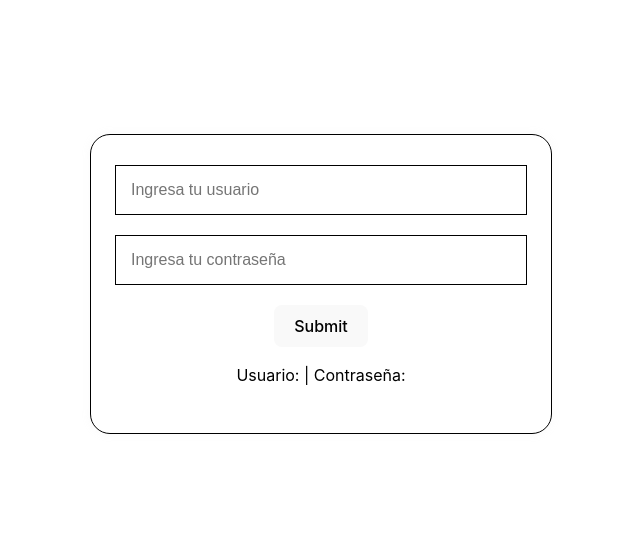
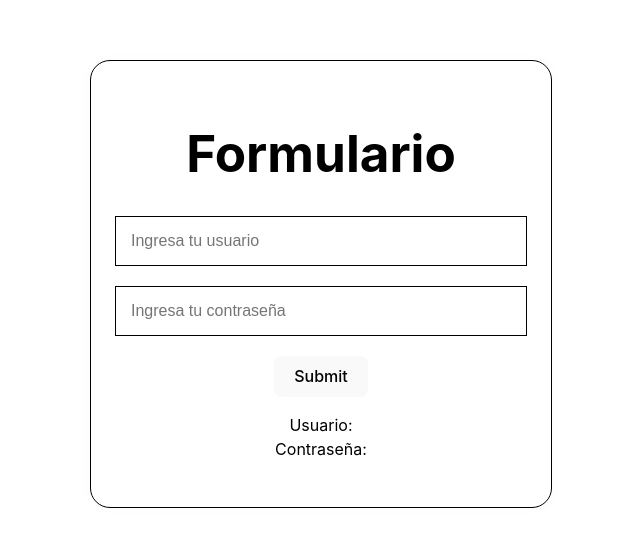
Before and after one commit to coagus/template-react-ts, a React (Vite) app: page / in a window 1280 px wide. Shown: the part 116-662 px from the top of the page, without its empty margins (319-959 px from the left). Built offline with nearby package versions, Linux system fonts and the light colour scheme.

Commit message:
🪄 Folmulario
Se crea un formulario para tarea.

```diff
--- a/package.json
+++ b/package.json
@@ -24,5 +24,6 @@
     "eslint-plugin-react-refresh": "^0.4.3",
     "typescript": "^5.0.2",
     "vite": "^4.4.5"
-  }
+  },
+  "packageManager": "yarn@1.22.22+sha512.a6b2f7906b721bba3d67d4aff083df04dad64c399707841b7acf00f6b133b7ac24255f2652fa22ae3534329dc6180534e98d17432037ff6fd140556e2bb3137e"
 }
--- a/src/App.tsx
+++ b/src/App.tsx
@@ -8,6 +8,7 @@ const App = () => {
 
   return (
     <div className="container">
+      <h1 style={{ color: "black" }}>Formulario</h1>
       <InputText
         placeholder="Ingresa tu usuario"
         type="text"
@@ -20,7 +21,7 @@ const App = () => {
       />
       <button>Submit</button>
       <p style={{ color: "black" }}>
-        Usuario: {username} | Contraseña: {password}
+        Usuario: {username} <br /> Contraseña: {password}
       </p>
     </div>
   );
```
